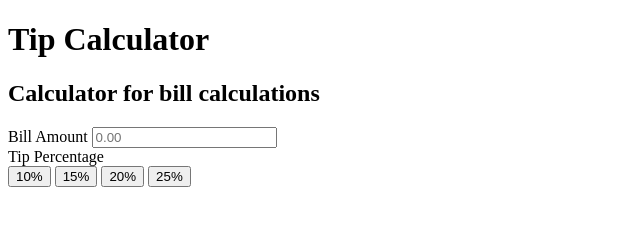
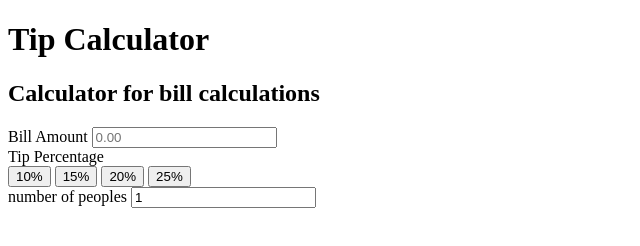
Before and after one commit to putcode677/html-css-javasript-TIP-CALCULATOR-project, a plain HTML site: page index.html in a window 1280 px wide. Shown: the whole page, without its empty margins (0-640 px from the left). Drawn offline with Linux system fonts and the light colour scheme.

Commit message:
numbeer of people

```diff
--- a/index.html
+++ b/index.html
@@ -24,6 +24,11 @@
     </div>
   </div>
 
+  <div class="field">
+    <label for="people">number of peoples</label>
+    <input type="number" id="people" value="1" oninput="calculate()">
+  </div>
+
 
 </body>
 </html>
```
